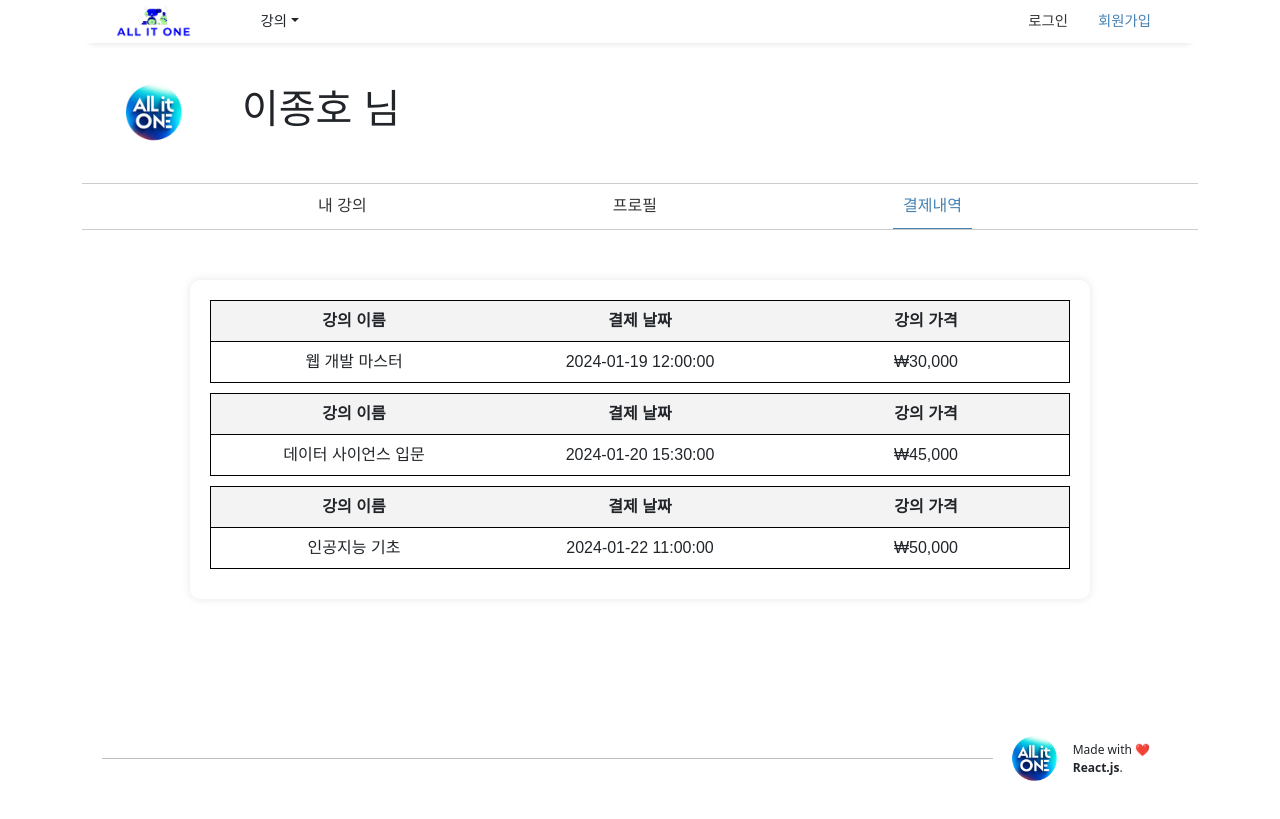
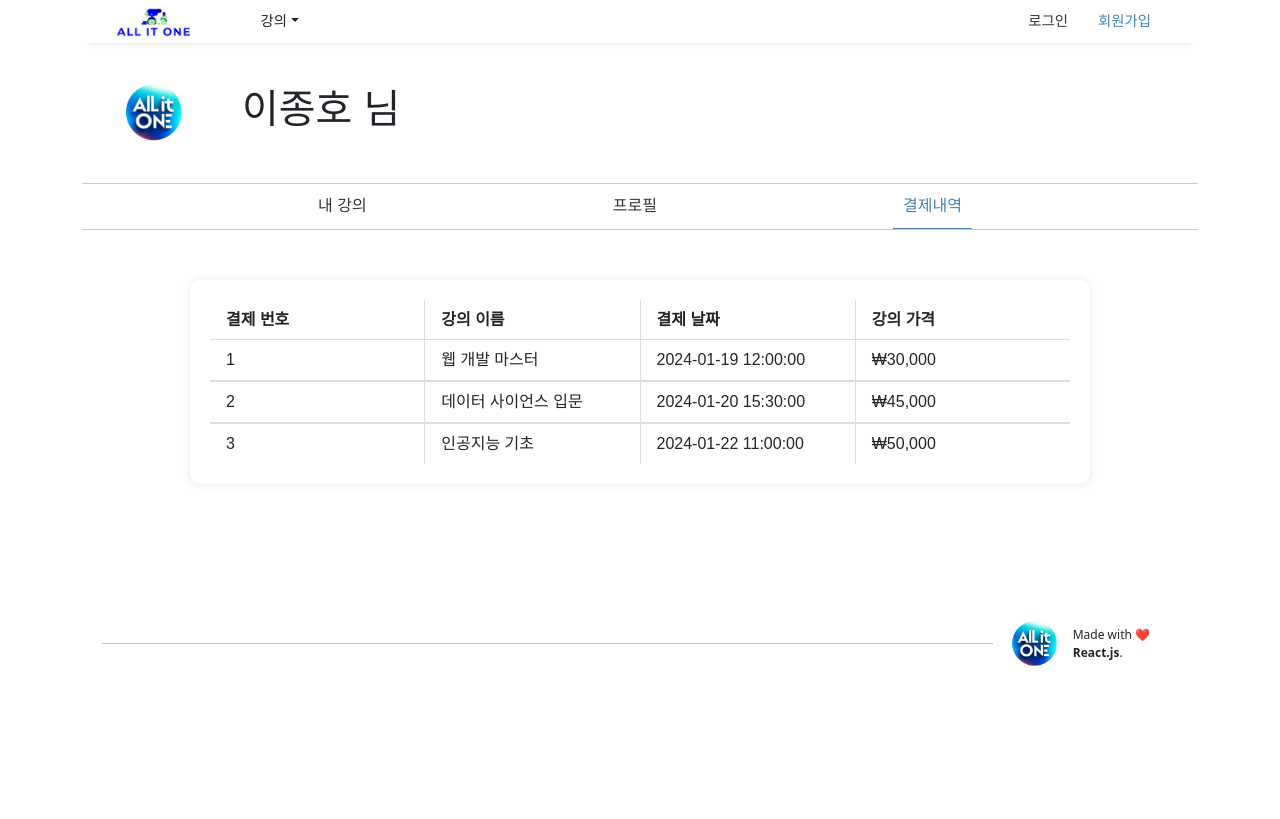
Before and after one commit to Javachip179/LectureSite, a React (Create React App) app in the folder client/: page /payment in a window 1280 px wide. Built offline with nearby package versions, Linux system fonts and the light colour scheme.

Commit message:
payment 디자인

```diff
--- a/client/src/pages/mypage/payment/Payment.jsx
+++ b/client/src/pages/mypage/payment/Payment.jsx
@@ -7,19 +7,19 @@ const Payment = () => {
   // 여러 개의 임시 데이터를 배열로 초기 상태 설정
   const [payments, setPayments] = useState([
     {
-      id: 1,
+      paymentId: 1,
       courseName: '웹 개발 마스터',
       paymentDate: '2024-01-19 12:00:00',
       coursePrice: 30000,
     },
     {
-      id: 2,
+      paymentId: 2,
       courseName: '데이터 사이언스 입문',
       paymentDate: '2024-01-20 15:30:00',
       coursePrice: 45000,
     },
     {
-      id: 3,
+      paymentId: 3,
       courseName: '인공지능 기초',
       paymentDate: '2024-01-22 11:00:00',
       coursePrice: 50000,
@@ -67,18 +67,20 @@ const Payment = () => {
         </ul>
       </div>
       <div className='payment-container'>
-        {payments.map(payment => (
-          <div key={payment.id} className='payment-row-group'>
+        <div className='payment-row-group'>
           <div className='payment-row payment-title-row'>
+            <div className='payment-title'>결제 번호</div>
             <div className='payment-title'>강의 이름</div>
             <div className='payment-title'>결제 날짜</div>
             <div className='payment-title'>강의 가격</div>
           </div>
-            <div className='payment-row payment-info-row'>
+        </div>
+        {payments.map(payment => (
+          <div key={payment.paymentId} className='payment-row payment-info-row'>
+            <div className='payment-info'>{payment.paymentId}</div>
             <div className='payment-info'>{payment.courseName}</div>
             <div className='payment-info'>{payment.paymentDate}</div>
             <div className='payment-info'>{`₩${payment.coursePrice.toLocaleString()}`}</div>
-            </div>
           </div>
         ))}
       </div>
--- a/client/src/pages/mypage/payment/style.scss
+++ b/client/src/pages/mypage/payment/style.scss
@@ -55,36 +55,45 @@
   margin-top: 10px;
 }
 
-.payment-row-group {
-  border: 1px solid #000;
-  margin-bottom: 10px;
+.payment-title-row, .payment-info-row {
+  display: flex;
+  width: 100%;
+}
+
+.payment-title, .payment-info {
+  flex: 1; /* 각 셀이 동일한 공간을 차지하도록 설정 */
+  padding: 8px 16px;
+  box-sizing: border-box; /* 패딩과 테두리를 요소의 총 너비에 포함 */
+  text-align: left;
+  border-right: 1px solid #ddd;
+}
+
+.payment-title:last-child, .payment-info:last-child {
+  border-right: none;
 }
 
 .payment-row {
-  display: flex;
+  border-bottom: 1px solid #ddd;
 }
 
-.payment-title-row,
-.payment-info-row {
-  width: 100%;
+.payment-row:last-child {
+  border-bottom: none;
 }
 
-.payment-title,
-.payment-info {
-  flex: 1;
-  padding: 8px 16px;
-  display: flex;
-  align-items: center;
-  justify-content: center;
+/* 정렬을 위한 추가 스타일 */
+.payment-title-row {
+  margin-bottom: -1px; /* 첫 번째 정보 행의 테두리와 겹치게 하여 정렬 유지 */
 }
 
-.payment-title-row .payment-title {
-  font-weight: bold;
-  background-color: #f3f3f3;
-  border-bottom: 1px solid #000;
+.payment-info-row {
+  border-top: 1px solid #ddd; /* 제목 행의 하단 테두리와 정렬을 맞추기 위한 상단 테두리 추가 */
 }
 
-.payment-info-row .payment-info {
-  text-align: center;
-  border-bottom: none;
+.payment-title::marker {
+  list-style-type: none;
+  list-style: none;
 }
+
+.payment-title {
+  font-weight: bold; /* 텍스트 굵게 */
+}
```
Also changed, not shown: 2 other files (tests, documents, lock files or other folders). Lines whose indentation alone changed are shown as unchanged.
